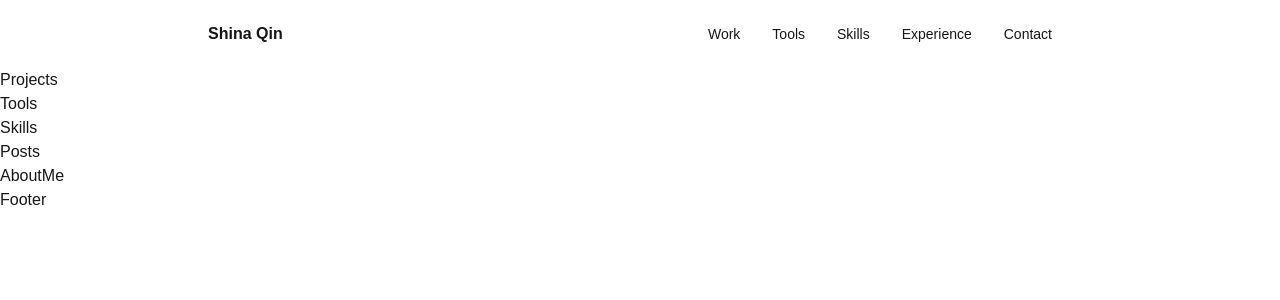
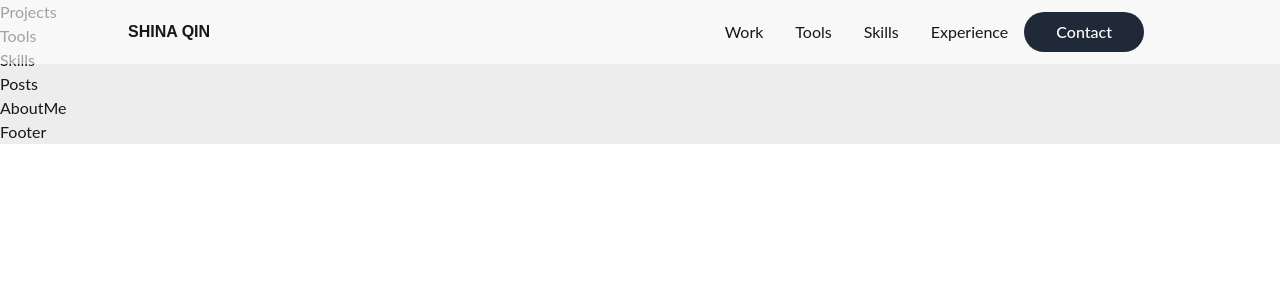
Before and after one commit to bqShina/shina-portfolio, a Next.js app in the folder portfolio-app/: page / in a window 1280 px wide. Shown: the top 300 px of the page. Built offline with nearby package versions, Linux system fonts and the light colour scheme.

Commit message:
adjust the navbar

```diff
--- a/portfolio-app/app/components/NavBar/NavBar.module.css
+++ b/portfolio-app/app/components/NavBar/NavBar.module.css
@@ -1,7 +1,16 @@
 .navbar {
-    margin: 0 5%;
-    color: red;
+    padding: 0 10%;
+    font-size: 16px;
+    background-color: rgba(255, 255, 255, 0.6);
+    position: fixed;
+    top: 0;
 }
 .logo {
     font-weight: 800;
+    font-family: "Wix Madefor Text", sans-serif;
 }
+
+.navLinks {
+    align-items: center;
+    font-size: 16px;
+}
--- a/portfolio-app/app/components/NavBar/NavBar.tsx
+++ b/portfolio-app/app/components/NavBar/NavBar.tsx
@@ -4,14 +4,14 @@ import styles from "./NavBar.module.css";
 
 const NarBar = () => {
   return (
-    <div className="navbar bg-base-100 px-52">
+    <div className={`navbar bg-base-100 ${styles.navbar}`}>
       <div className="flex-1">
         <Link href="#" className={styles.logo}>
-          Shina Qin
+          SHINA QIN
         </Link>
       </div>
       <div className="flex-none">
-        <ul className="menu menu-horizontal px-1">
+        <ul className={`menu menu-horizontal px-2 ${styles.navLinks}`}>
           <li>
             <Link href="#">Work</Link>
           </li>
@@ -25,7 +25,12 @@ const NarBar = () => {
             <Link href="#">Experience</Link>
           </li>
           <li>
-            <Link href="#">Contact</Link>
+            <Link
+              href="#"
+              className="text-white bg-gray-800 hover:bg-gray-900 focus:outline-none focus:ring-4 focus:ring-gray-300 font-medium rounded-full text-base px-8 py-2 dark:bg-gray-800 dark:hover:bg-gray-700 dark:focus:ring-gray-700 dark:border-gray-700"
+            >
+              Contact
+            </Link>
           </li>
         </ul>
       </div>
--- a/portfolio-app/app/globals.css
+++ b/portfolio-app/app/globals.css
@@ -1,10 +1,11 @@
 @tailwind base;
 @tailwind components;
 @tailwind utilities;
-@import url('https://fonts.googleapis.com/css2?family=Wix+Madefor+Display:wght@400..800&display=swap');
+@import url('https://fonts.googleapis.com/css2?family=Lato:ital,wght@0,100;0,300;0,400;0,700;0,900;1,100;1,300;1,400;1,700;1,900&family=Wix+Madefor+Text:ital,wght@0,400..800;1,400..800&display=swap');
 
 :root {
-  --background: radial-gradient(53% 80.08000000000001% at 50% 69.5%, var(rgb(252, 235, 239), #fcebef) 0%, rgba(252, 252, 255, 0) 100%);
+  --background: #ededed;
+  --box-background:radial-gradient(53% 80.08000000000001% at 50% 69.5%, var(rgb(252, 235, 239), #fcebef) 0%, rgba(252, 252, 255, 0) 100%);
   --foreground: #171717;
 }
 
@@ -18,7 +19,8 @@
 body {
   color: var(--foreground);
   background: var(--background);
-  font-family: Arial, Helvetica, sans-serif;
+  font-family: "Lato",
+    sans-serif;
 }
 
 @layer utilities {
```
